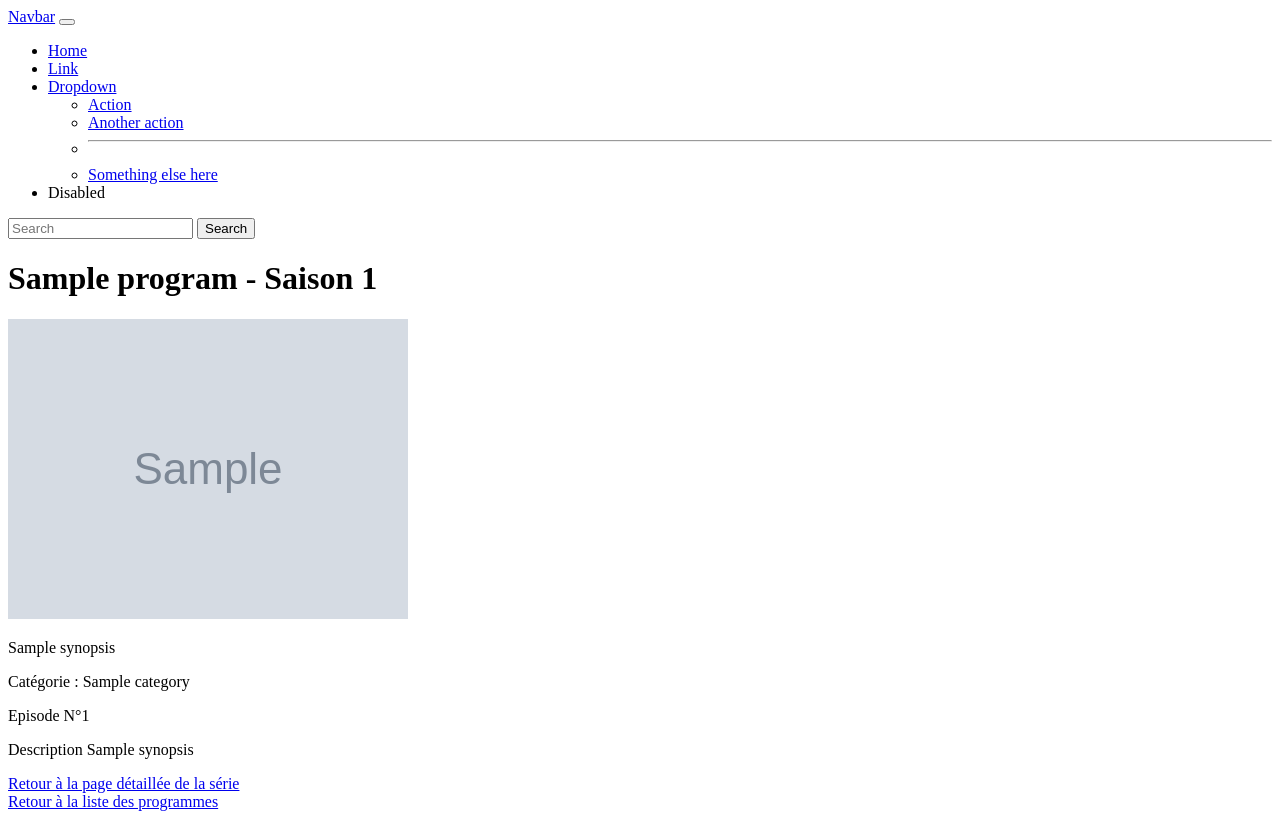
After one commit to Florent-V/Symfony_wild_series, a Symfony app: template templates/program/season_show.html.twig in a window 1280 px wide. The commit adds this page. Run offline with Twig, Linux system fonts and the light colour scheme; the template is opened without the code that fills it: most values are stand-ins (such as "Sample title", 1, 10 or a date in 2020); grey boxes marked "Sample" are stand-in pictures; some libraries are stand-ins or nearby versions.

Commit message:
quete 12_01

```diff
--- /dev/null
+++ b/templates/program/season_show.html.twig
@@ -0,0 +1,34 @@
+{% extends 'base.html.twig' %}
+
+{% block title %}Série #{{ program.id }}
+{% endblock %}
+
+{% block body %}
+
+	<div class="media">
+        <h1>{{program.title}} - Saison {{season.number}}</h1>
+		<img class="align-self-start mr-3" src="{{program.poster}}" alt="{{ program.title }} poster">
+        <p>{{ program.synopsis }}</p>
+        <p>Catégorie : {{ program.category.name }}</p>
+
+		<div class="media-body">
+            {% for episode in season.episodes|sort((a, b) => a.number <=> b.number) %}
+                <p>Episode N°{{episode.number}}</p>
+                <p>Description {{episode.synopsis}}</p>
+                <a href="{{ path('program_show', { id: program.id} ) }}">
+                    Retour à la page détaillée de la série
+                </a>
+                <br>
+
+            {% endfor %}
+
+            <a href="{{ path('program_index') }}">
+                Retour à la liste des programmes
+            </a>
+	    </div>
+	</div>
+
+
+
+
+{% endblock %}
```
Also changed, not shown: src/Controller/ProgramController.php (+42 -5 lines), templates/program/show.html.twig (+19 -3 lines).
